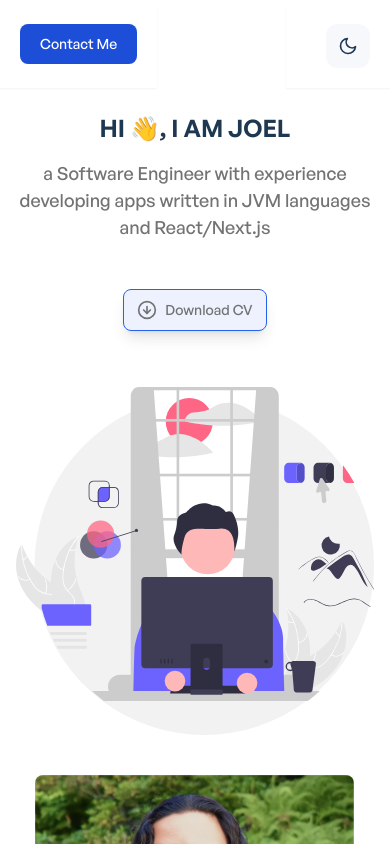
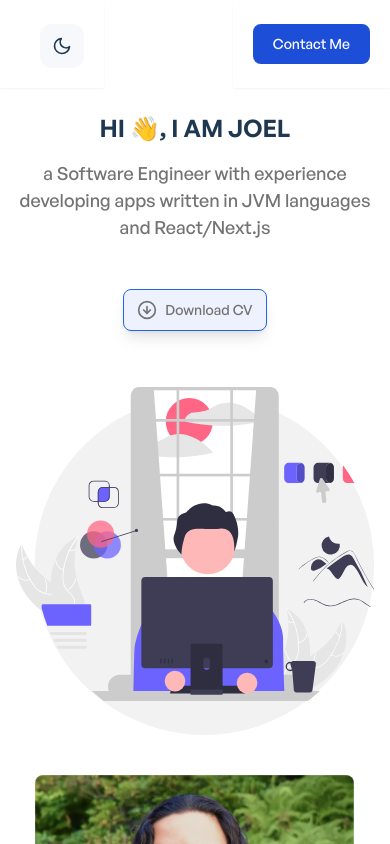
Before and after one commit to Don-Joel/Me, a Next.js app: page / in a window 390 px wide. Shown: the top 844 px of the page. Built offline with nearby package versions, Linux system fonts and the light colour scheme.

Commit message:
moving contact button to the left small screen

```diff
--- a/components/shared/AppHeader.jsx
+++ b/components/shared/AppHeader.jsx
@@ -26,15 +26,6 @@ function AppHeader() {
         {/* Header small screen*/}
         <div className="flex lg:hidden">
           <div className="flex sm:font-general-medium  sm:m-0 sm:ml-4 sm:mt-5 sm:mt-3 sm:flex p-5 sm:p-0  shadow-sm sm:shadow-none">
-            <DropdownButton />
-          </div>
-        </div>
-      </div>
-      {/* Theme switcher small screen */}
-      <div id="header" className="z-10  flex  sm:items-center py-1 flex">
-        {/* Header small screen*/}
-        <div className="flex lg:hidden">
-          <div className="flex sm:font-general-medium  sm:m-0 sm:ml-4 sm:mt-5 sm:mt-3 sm:flex p-5 sm:p-0  shadow-sm sm:shadow-none">
             <div
               id="theme-switcher-small-screen"
               onClick={() => setTheme(activeTheme)}
@@ -47,6 +38,15 @@ function AppHeader() {
                 <FiSun className="text-gray-200 hover:text-gray-50 text-xl" />
               )}
             </div>
+          </div>
+        </div>
+      </div>
+      {/* Theme switcher small screen */}
+      <div id="header" className="z-10  flex  sm:items-center py-1 flex">
+        {/* Header small screen*/}
+        <div className="flex lg:hidden">
+          <div className="flex sm:font-general-medium  sm:m-0 sm:ml-4 sm:mt-5 sm:mt-3 sm:flex p-5 sm:p-0  shadow-sm sm:shadow-none">
+            <DropdownButton />
           </div>
         </div>
       </div>
```
